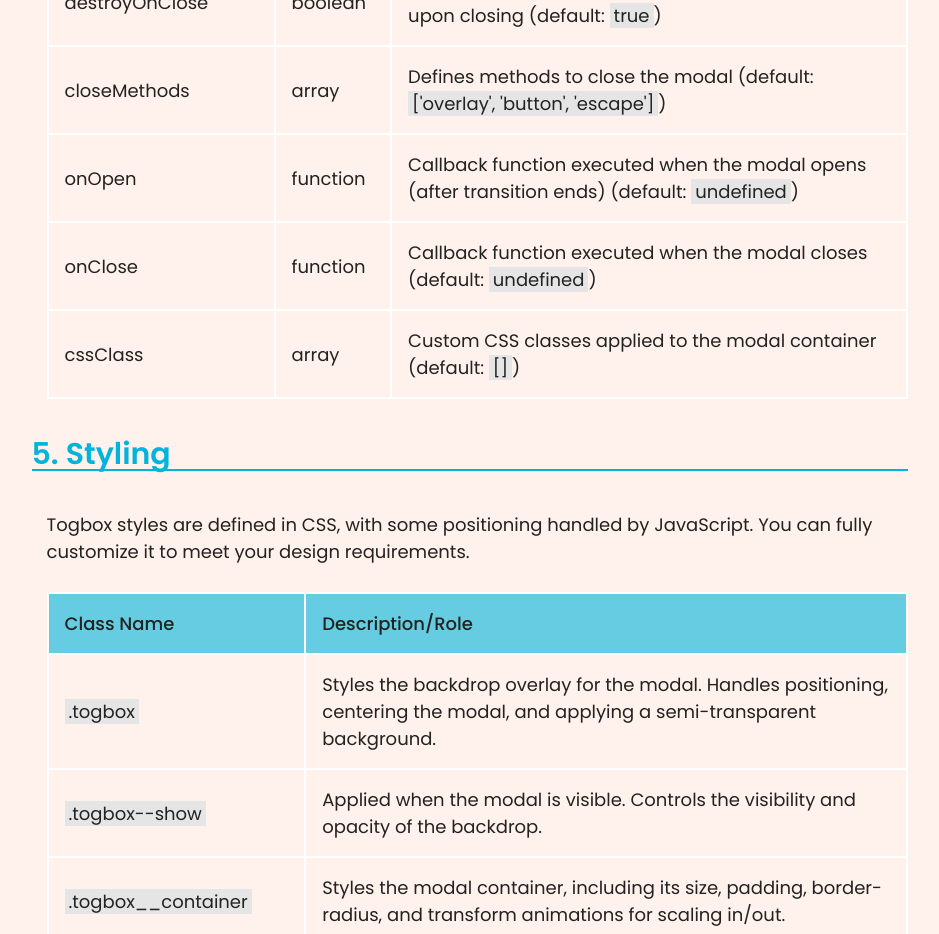
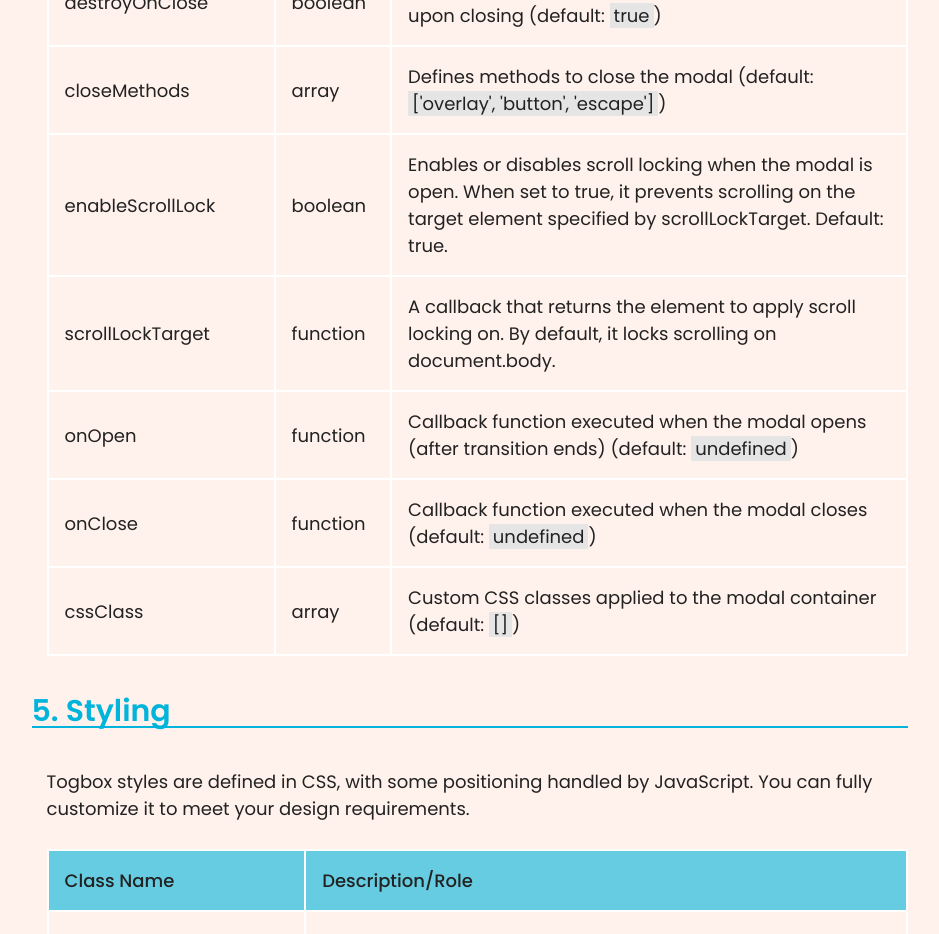
Before and after one commit to KhoiNguyen-265/togbox-lib, a website: page index.html in a window 1280 px wide. Shown: the part 3927-4861 px from the top of the page, without its empty margins (163-1102 px from the left). Drawn offline with nearby package versions, Linux system fonts and the light colour scheme.

Commit message:
Fix bug: Lock scroll when modal is open

```diff
--- a/index.html
+++ b/index.html
@@ -286,6 +286,27 @@ modal.close();</code>
                         </td>
                     </tr>
                     <tr>
+                        <td>enableScrollLock</td>
+                        <td>boolean</td>
+                        <td>
+                            Enables or disables scroll locking when the modal is
+                            open. When set to
+                            <code>true</code>, it prevents scrolling on the
+                            target element specified by
+                            <code>scrollLockTarget</code>. Default:
+                            <code>true</code>.
+                        </td>
+                    </tr>
+                    <tr>
+                        <td>scrollLockTarget</td>
+                        <td>function</td>
+                        <td>
+                            A callback that returns the element to apply scroll
+                            locking on. By default, it locks scrolling on
+                            <code>document.body</code>.
+                        </td>
+                    </tr>
+                    <tr>
                         <td>onOpen</td>
                         <td>function</td>
                         <td>
--- a/src/togbox.css
+++ b/src/togbox.css
@@ -1,4 +1,4 @@
-.togbox__backdrop {
+.togbox {
     position: fixed;
     inset: 0;
     display: flex;
--- a/src/togbox.js
+++ b/src/togbox.js
@@ -73,7 +73,7 @@ Togbox.prototype._build = function () {
 
     // Create modal elements
     this._backdrop = document.createElement("div");
-    this._backdrop.className = "togbox__backdrop";
+    this._backdrop.className = "togbox";
 
     const container = document.createElement("div");
     container.className = "togbox__container";
@@ -210,6 +210,14 @@ Togbox.prototype._handleEscapeKey = function (e) {
 };
 
 Togbox.prototype._hasScrollBar = function (target) {
+    if ([document.documentElement, document.body].includes(target)) {
+        return (
+            document.documentElement.scrollHeight >
+                document.documentElement.clientHeight ||
+            document.body.scrollHeight > document.body.clientHeight
+        );
+    }
+
     return target.scrollHeight > target.clientHeight;
 };
 
```
